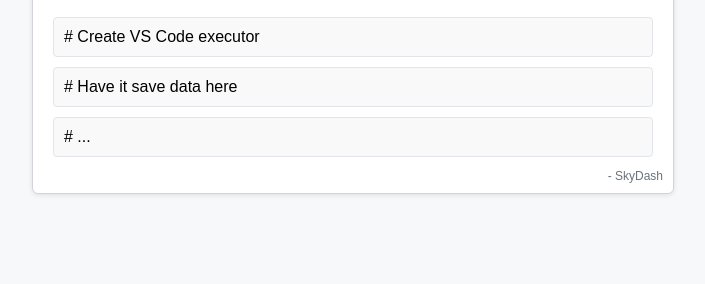
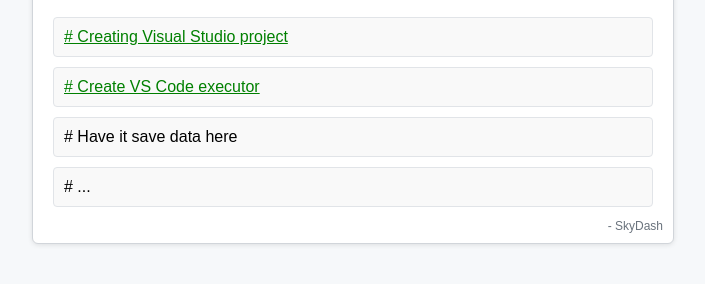
Before and after one commit to GamebP/GamebP, a plain HTML site: page index.html in a window 1280 px wide. Shown: the part 100-384 px from the top of the page, without its empty margins (287-992 px from the left). Drawn offline with Linux system fonts and the light colour scheme.

Commit message:
Update index.html

```diff
--- a/index.html
+++ b/index.html
@@ -44,6 +44,10 @@
             text-decoration: line-through;
             color: #6a737d;
         }
+        li.in-progress {
+            text-decoration: underline;
+            color: green;
+        }
         .signature {
             position: absolute;
             bottom: 10px;
@@ -57,7 +61,8 @@
     <div class="container">
         <h1>TODO List</h1>
         <ul>
-            <li># Create VS Code executor</li>
+            <li class="in-progress"># Creating Visual Studio project</li>
+            <li class="in-progress"># Create VS Code executor</li>
             <li># Have it save data here</li>
             <li># ...</li>
         </ul>
```
